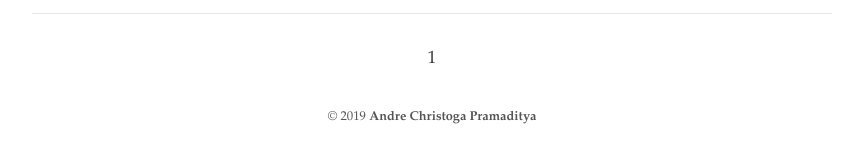
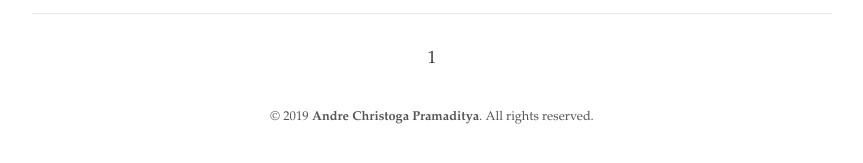
Before and after one commit to drepram/djoernal, a Jekyll site: the page built from index.html, in a window 1280 px wide. Shown: the part 728-891 px from the top of the page, without its empty margins (208-1071 px from the left). Built offline with Jekyll 4.4.1, drawn with Linux system fonts in a browser that asks for light colours; the list of posts is cut into pages by our own code.

Commit message:
done, imma bike now

```diff
--- a/_includes/footer.html
+++ b/_includes/footer.html
@@ -1,5 +1,5 @@
 <footer>
   <span>
-    &copy; <time datetime="{{ site.time }}">{{ site.time | date: '%Y' }}</time> <strong>{{ site.author.name }}
+    &copy; <time datetime="{{ site.time }}">{{ site.time | date: '%Y' }}</time> <strong>{{ site.author.name }}</strong>. All rights reserved.
   </span>
 </footer>
--- a/_includes/head.html
+++ b/_includes/head.html
@@ -5,19 +5,15 @@
 
   {% seo %}
 
-  <!-- CSS -->
   <link rel="stylesheet" href="{{ "/assets/main.css" | relative_url }}">
   <link rel="stylesheet" href="https://fonts.googleapis.com/css?family=Libre+Baskerville:400,400i,700">
 
-  <!-- Favicon -->
   <link rel="icon" type="image/png" sizes="32x32" href="{{ "/assets/favicon-32x32.png" | relative_url }}">
   <link rel="icon" type="image/png" sizes="16x16" href="{{ "/assets/favicon-16x16.png" | relative_url }}">
   <link rel="apple-touch-icon" sizes="180x180" href="{{ "/assets/apple-touch-icon.png" | relative_url }}">
 
-  <!-- RSS -->
   {% feed_meta %}
 
-  <!-- Google Analytics-->
   {% if site.google_analytics and jekyll.environment == 'production' %}
   {% include analytics.html %}
   {% endif %}
```
